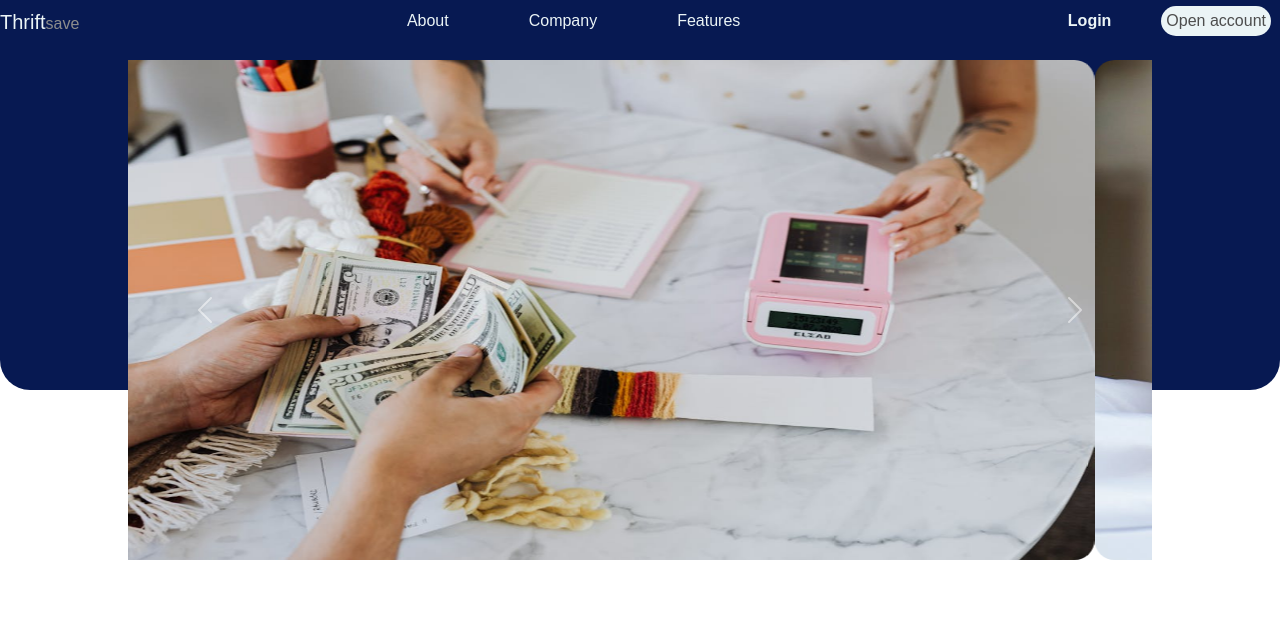
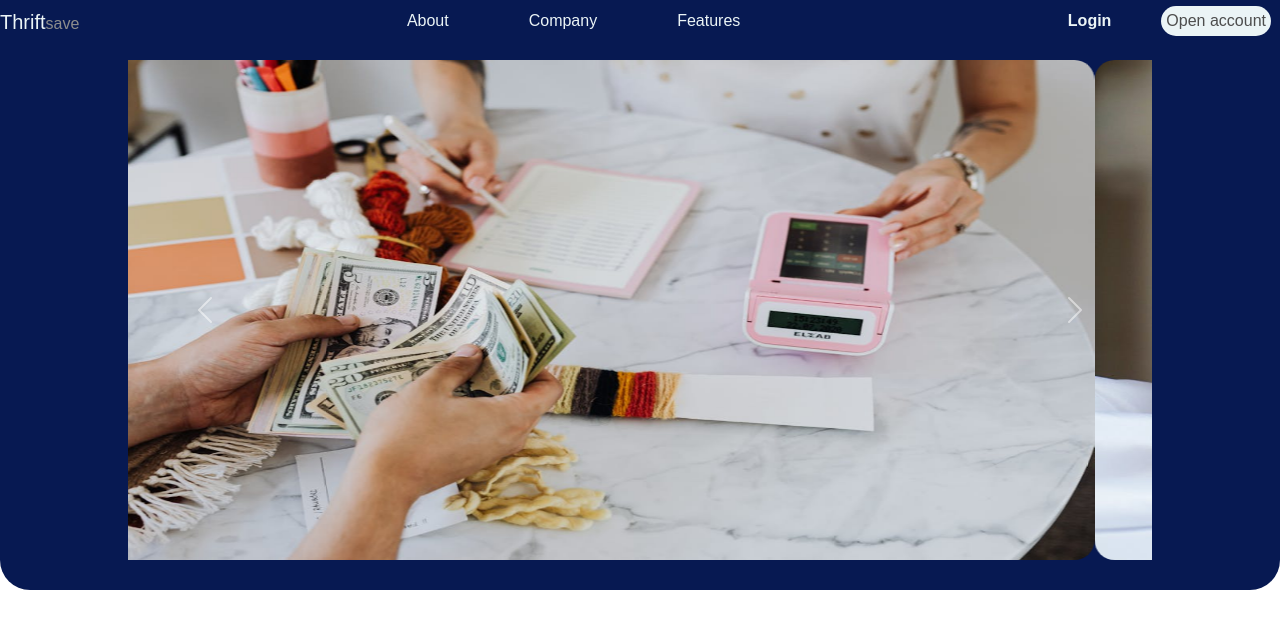
Before and after one commit to Mellymelody/Akawo-Project, a plain HTML site: page index.html in a window 1280 px wide. Drawn offline with nearby package versions, Linux system fonts and the light colour scheme.

Commit message:
.ff height

```diff
--- a/assets/css/landing.css
+++ b/assets/css/landing.css
@@ -59,7 +59,7 @@
 /* carousel */
 
 .ff{
-    height: 390px;
+    height: 590px;
     width: 100vw;
     background-color: #071952;
     border-bottom-left-radius: 30px;
```
